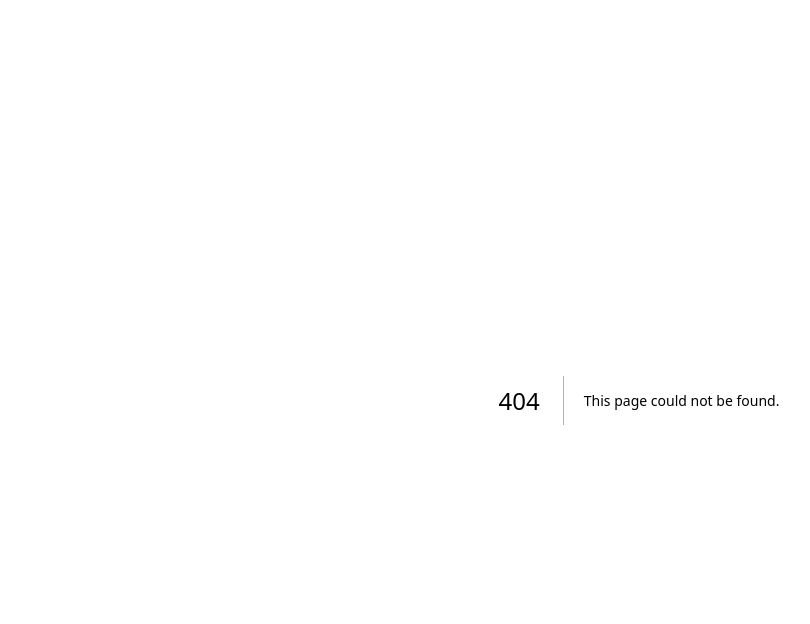
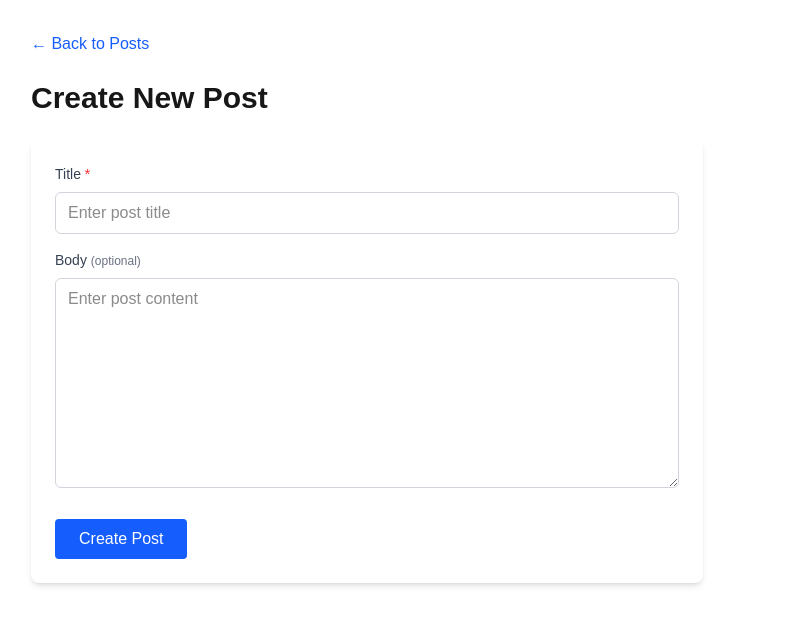
Before and after one commit to aidilsaputrakirsan-classroom/final-project-cloud-computing-a-cc-kelompok-9-phoenix, a Next.js app in the folder my-company-profile/: page /admin/posts/new in a window 1280 px wide. Before the commit this address had no page. Shown: the top 624 px of the page, without its empty margins (1-811 px from the left). Built offline with nearby package versions, Linux system fonts and the light colour scheme.

Commit message:
Add new post creation form at /admin/posts/new
Create form page with:
- Title input field (required)
- Body textarea (optional)
- Client component with useFormState for form handling
- Loading state during submission
- Error display for validation/server errors
- Uses createPost server action

```diff
--- /dev/null
+++ b/my-company-profile/app/admin/posts/new/CreatePostForm.tsx
@@ -0,0 +1,67 @@
+'use client';
+
+import { createPost } from '../actions';
+import { useFormState, useFormStatus } from 'react-dom';
+
+function SubmitButton() {
+  const { pending } = useFormStatus();
+
+  return (
+    <button
+      type="submit"
+      disabled={pending}
+      className={`px-6 py-2 rounded font-medium transition-colors ${
+        pending
+          ? 'bg-gray-400 text-gray-200 cursor-not-allowed'
+          : 'bg-blue-600 text-white hover:bg-blue-700'
+      }`}
+    >
+      {pending ? 'Creating...' : 'Create Post'}
+    </button>
+  );
+}
+
+export function CreatePostForm() {
+  const [state, formAction] = useFormState(createPost, null);
+
+  return (
+    <form action={formAction} className="bg-white shadow-md rounded-lg p-6">
+      {state?.error && (
+        <div className="mb-4 bg-red-100 border border-red-400 text-red-700 px-4 py-3 rounded">
+          {state.error}
+        </div>
+      )}
+
+      <div className="mb-4">
+        <label htmlFor="title" className="block text-sm font-medium text-gray-700 mb-2">
+          Title <span className="text-red-500">*</span>
+        </label>
+        <input
+          type="text"
+          id="title"
+          name="title"
+          required
+          className="w-full px-3 py-2 border border-gray-300 rounded-md focus:outline-none focus:ring-2 focus:ring-blue-500"
+          placeholder="Enter post title"
+        />
+      </div>
+
+      <div className="mb-6">
+        <label htmlFor="body" className="block text-sm font-medium text-gray-700 mb-2">
+          Body <span className="text-gray-500 text-xs">(optional)</span>
+        </label>
+        <textarea
+          id="body"
+          name="body"
+          rows={8}
+          className="w-full px-3 py-2 border border-gray-300 rounded-md focus:outline-none focus:ring-2 focus:ring-blue-500"
+          placeholder="Enter post content"
+        />
+      </div>
+
+      <div className="flex gap-3">
+        <SubmitButton />
+      </div>
+    </form>
+  );
+}
--- /dev/null
+++ b/my-company-profile/app/admin/posts/new/page.tsx
@@ -0,0 +1,23 @@
+import Link from 'next/link';
+import { CreatePostForm } from './CreatePostForm';
+
+export default function NewPostPage() {
+  return (
+    <div className="container mx-auto p-8">
+      <div className="mb-6">
+        <Link
+          href="/admin/posts"
+          className="text-blue-600 hover:text-blue-800 flex items-center gap-2"
+        >
+          ← Back to Posts
+        </Link>
+      </div>
+
+      <h1 className="text-3xl font-bold mb-6">Create New Post</h1>
+
+      <div className="max-w-2xl">
+        <CreatePostForm />
+      </div>
+    </div>
+  );
+}
```
